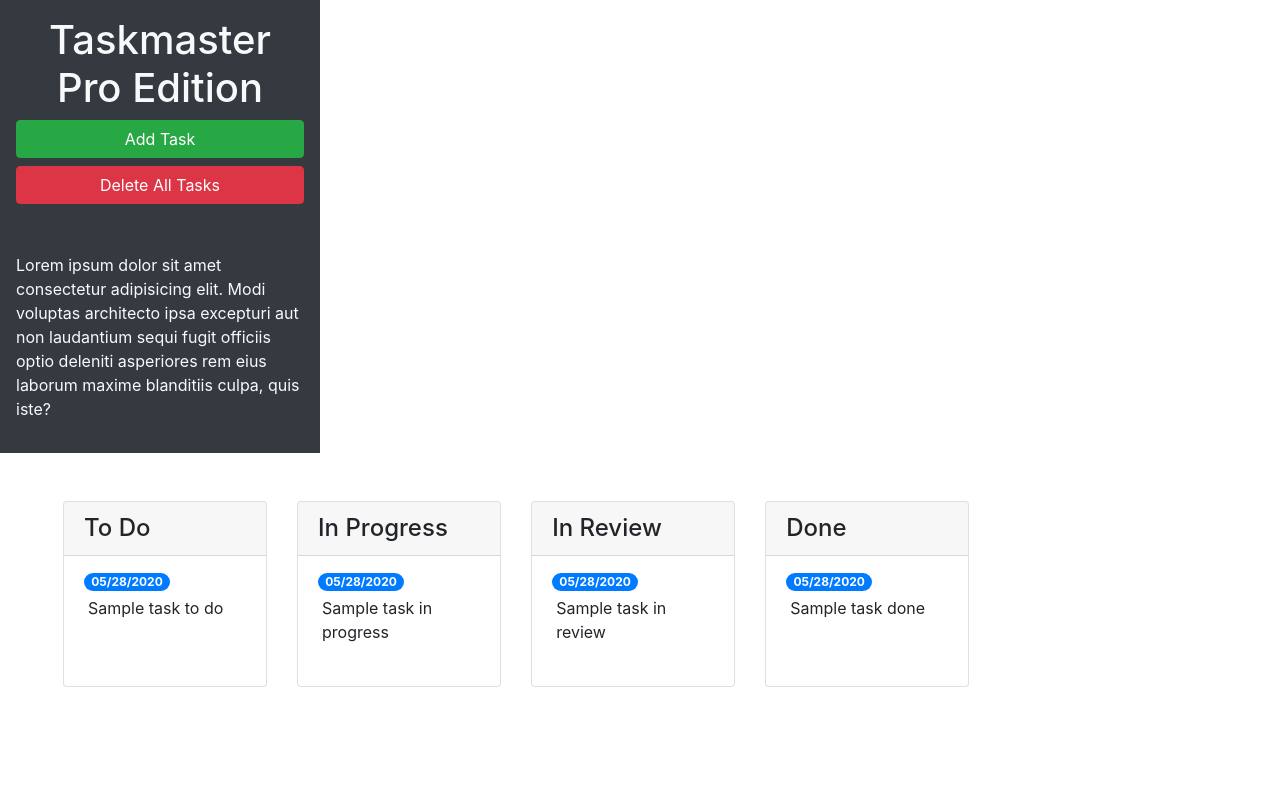
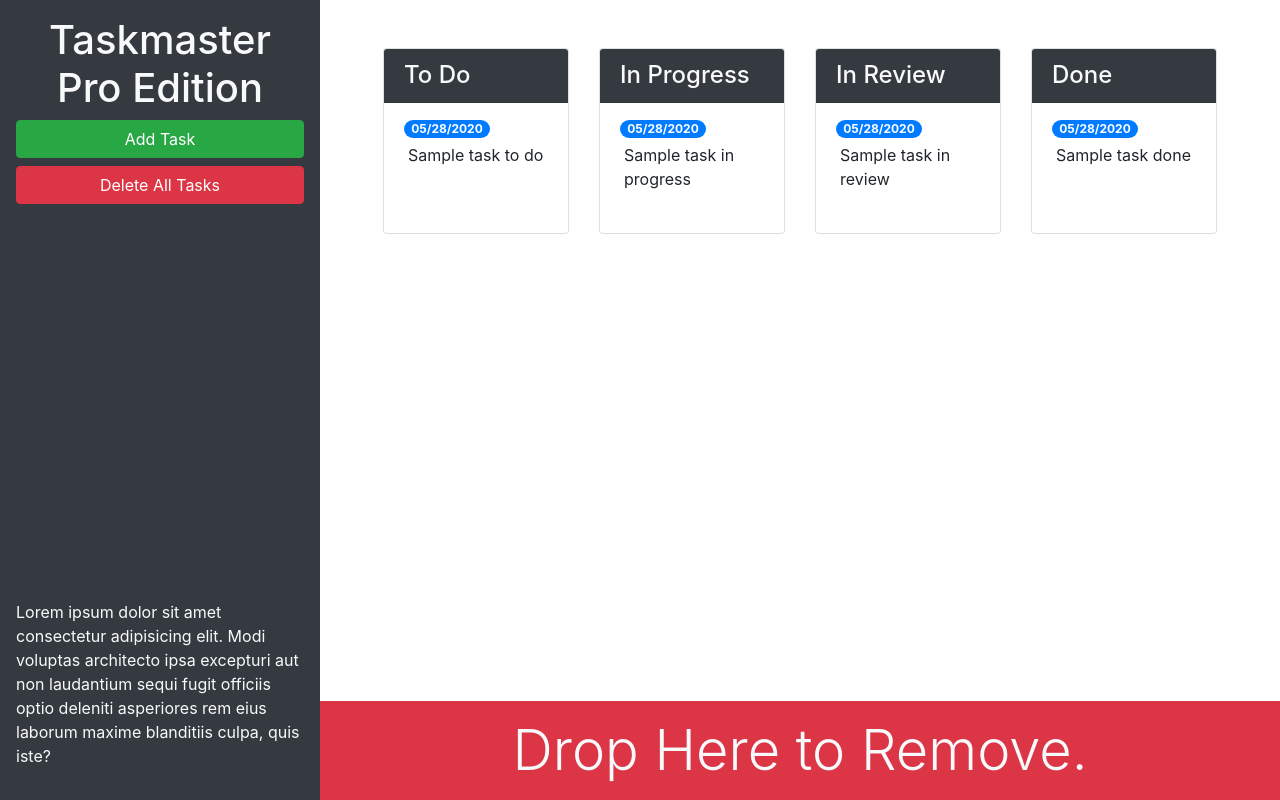
Before and after one commit to KevinJWilkerson/taskmaster-pro, a plain HTML site: page index.html in a window 1280 px wide. Drawn offline with nearby package versions, Linux system fonts and the light colour scheme.

Commit message:
added bootstrap utility classes

```diff
--- a/index.html
+++ b/index.html
@@ -13,21 +13,21 @@
 <body>
 
   <div class="row min-vh-100 no-gutters">
-    <header class="col-12 col-lg-3 bg-dark text-light d-flex flex-column p-4 p-lg-3">
+    <header class="col-12 col-lg-3 bg-dark text-light sticky-top d-flex flex-column p-4 p-lg-3 ">
       <h1 class="text-center">Taskmaster Pro Edition</h1>
       <button id="create-task" class="btn btn-block btn-success" data-toggle="modal" data-target="#task-form-modal">Add
         Task</button>
       <button id="remove-tasks" class="btn btn-block btn-danger">Delete All Tasks</button>
-      <p class="mt-auto">Lorem ipsum dolor sit amet consectetur adipisicing elit. Modi voluptas architecto ipsa excepturi aut non
+      <p class="mt-auto d-none d-lg-block">Lorem ipsum dolor sit amet consectetur adipisicing elit. Modi voluptas architecto ipsa excepturi aut non
         laudantium sequi fugit officiis optio deleniti asperiores rem eius laborum maxime blanditiis culpa, quis iste?
       </p>
     </header>
-    <main>
+    <main class="col-12 col-lg-9 d-flex flex-column">
       <div class="m-5 row justify-content-around">
         <!-- toDo start -->
         <div class="col-12 col-md-6 col-xl-3 mb-3">
           <div class="card">
-            <h4 class="card-header">
+            <h4 class="card-header bg-dark text-light">
               To Do
             </h4>
             <ul id="list-toDo" class="list-group list-group-flush">
@@ -42,7 +42,7 @@
         <!-- inProgress start -->
         <div class="col-12 col-md-6 col-xl-3 mb-3">
           <div class="card">
-            <h4 class="card-header">
+            <h4 class="card-header bg-dark text-light">
               In Progress
             </h4>
             <ul id="list-inProgress" class="list-group list-group-flush">
@@ -57,7 +57,7 @@
         <!-- inReview start -->
         <div class="col-12 col-md-6 col-xl-3 mb-3">
           <div class="card">
-            <h4 class="card-header">
+            <h4 class="card-header bg-dark text-light">
               In Review
             </h4>
             <ul id="list-inReview" class="list-group list-group-flush">
@@ -72,7 +72,7 @@
         <!-- done start -->
         <div class="col-12 col-md-6 col-xl-3 mb-3">
           <div class="card">
-            <h4 class="card-header">
+            <h4 class="card-header bg-dark text-light">
               Done
             </h4>
             <ul id="list-done" class="list-group list-group-flush">
@@ -84,6 +84,11 @@
           </div>
         </div>
         <!-- done end -->
+      </div>
+      <div id="trash" class="mt-auto">
+        <div class="w-100 bg-danger p-3 text-center text-light display-4">
+          Drop Here to Remove.
+        </div>
       </div>
     </main>
   </div>
```
